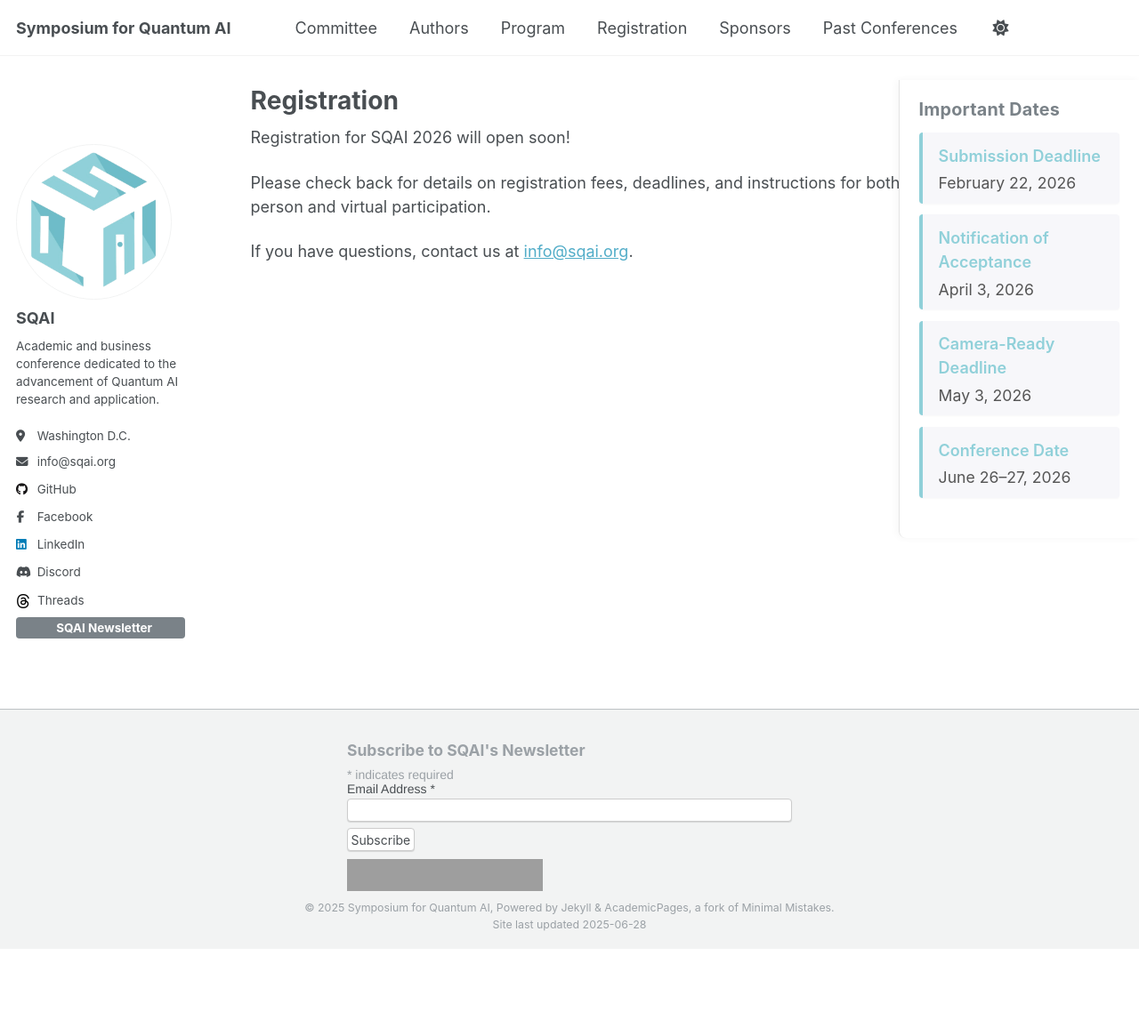
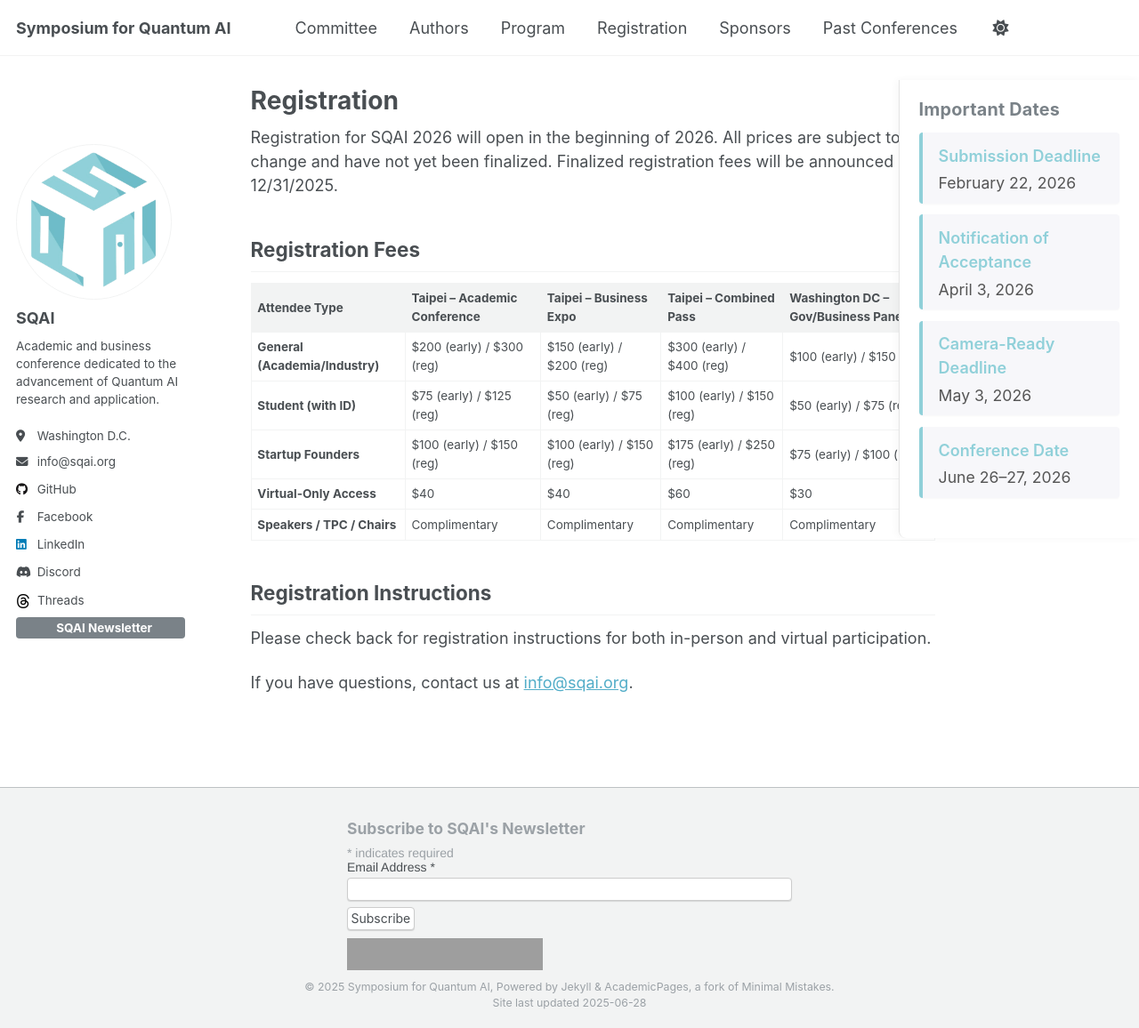
Before and after one commit to danielqnow/QuantumIntelligenceSociety.github.io, a Jekyll site: the page built from _pages/registration.md, in a window 1280 px wide and 1156 px high. Shown: the whole window at 89% size. Built offline with Jekyll 4.4.1, drawn with Linux system fonts in a browser that asks for light colours; comment, search, counter and statistics services are not loaded; grey boxes are pictures that could not be loaded.

Commit message:
Registration fees

```diff
--- a/_config.yml
+++ b/_config.yml
@@ -8,7 +8,7 @@
 
 # Basic Site Settings
 locale                   : "en-US"
-site_theme               : "default"
+site_theme               : "light"
 title                    : "Symposium for Quantum AI"
 title_separator          : "-"
 name                     : &name "Symposium for Quantum AI (SQAI)"
--- a/_includes/head.html
+++ b/_includes/head.html
@@ -28,8 +28,15 @@
 <meta http-equiv="cleartype" content="on">
 
 <script>
-  // Force light theme as default
-  if (!document.documentElement.hasAttribute('data-theme')) {
-    document.documentElement.setAttribute('data-theme', 'default');
+  // FORCE light theme as default - ALWAYS
+  document.documentElement.removeAttribute('data-theme');
+
+  // Only use dark theme if user explicitly chose it previously
+  var savedTheme = localStorage.getItem('theme');
+  if (savedTheme === 'dark') {
+    document.documentElement.setAttribute('data-theme', 'dark');
+  } else {
+    // Ensure light theme is used, regardless of OS preference
+    localStorage.setItem('theme', 'light');
   }
 </script>
--- a/_pages/registration.md
+++ b/_pages/registration.md
@@ -4,8 +4,21 @@ title: "Registration"
 author_profile: true
 ---
 
-Registration for SQAI 2026 will open soon!
+Registration for SQAI 2026 will open in the beginning of 2026.
+All prices are subject to change and have not yet been finalized. Finalized registration fees will be announced by 12/31/2025.
 
-Please check back for details on registration fees, deadlines, and instructions for both in-person and virtual participation.
+## Registration Fees
+
+| **Attendee Type**               | **Taipei – Academic Conference** | **Taipei – Business Expo**  | **Taipei – Combined Pass**  | **Washington DC – Gov/Business Panel** |
+| ------------------------------- | -------------------------------- | --------------------------- | --------------------------- | -------------------------------------- |
+| **General (Academia/Industry)** | $200 (early) / $300 (reg)      | $150 (early) / $200 (reg) | $300 (early) / $400 (reg) | $100 (early) / $150 (reg)            |
+| **Student (with ID)**           | $75 (early) / $125 (reg)       | $50 (early) / $75 (reg)   | $100 (early) / $150 (reg) | $50 (early) / $75 (reg)              |
+| **Startup Founders**            | $100 (early) / $150 (reg)      | $100 (early) / $150 (reg) | $175 (early) / $250 (reg) | $75 (early) / $100 (reg)             |
+| **Virtual-Only Access**         | $40                             | $40                        | $60                        | $30                                   |
+| **Speakers / TPC / Chairs**     | Complimentary                    | Complimentary               | Complimentary               | Complimentary                          |
+
+## Registration Instructions
+
+Please check back for registration instructions for both in-person and virtual participation.
 
 If you have questions, contact us at [info@sqai.org](mailto:info@sqai.org).
```
Also changed, not shown: _pages/committee.md (+2 -1 lines), assets/js/_main.js (+13 -15 lines).
